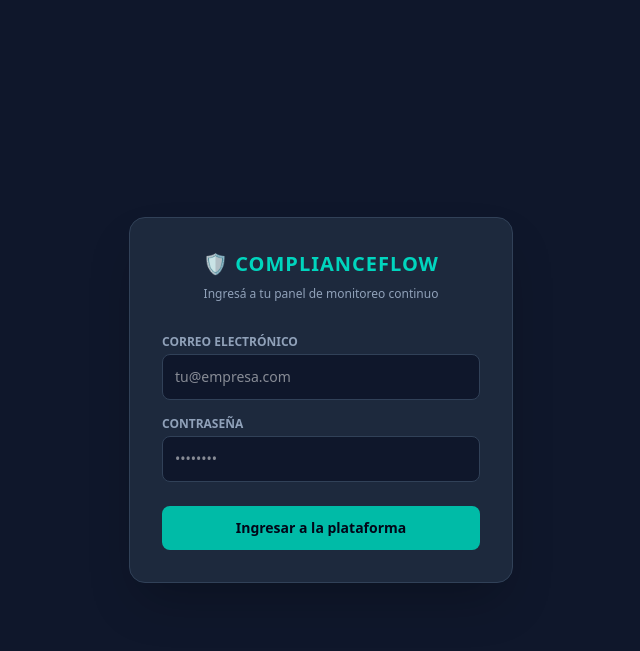
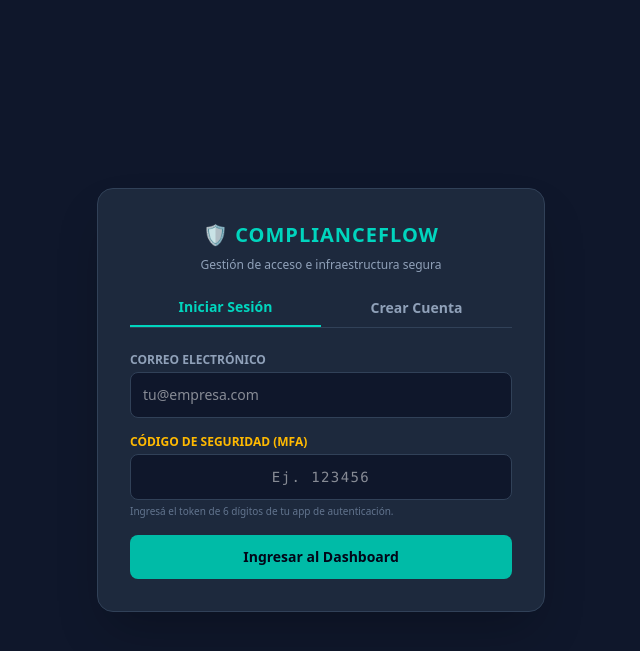
Before and after one commit to LeandroSchulze/ComplianceFlow, a FastAPI app: page /login in a window 1280 px wide. Shown: the top 651 px of the page, without its empty margins (319-959 px from the left). Run offline with FastAPI, Linux system fonts and the light colour scheme; parts of the project's set-up code (start-up, migrations or seed data) failed here and were passed over.

Commit message:
Update login.html

```diff
--- a/templates/login.html
+++ b/templates/login.html
@@ -3,69 +3,157 @@
 <head>
     <meta charset="UTF-8">
     <meta name="viewport" content="width=device-width, initial-scale=1.0">
-    <title>Iniciar Sesión | ComplianceFlow</title>
+    <title>Acceso | ComplianceFlow</title>
     <script src="https://cdn.jsdelivr.net/npm/@tailwindcss/browser@4"></script>
 </head>
 <body class="bg-slate-900 text-white font-sans flex items-center justify-center h-screen px-4">
 
-    <div class="bg-slate-800 p-8 rounded-2xl max-w-sm w-full shadow-2xl border border-slate-700">
-        <div class="text-center mb-8">
+    <div class="bg-slate-800 p-8 rounded-2xl max-w-md w-full shadow-2xl border border-slate-700">
+        <div class="text-center mb-6">
             <h1 class="text-xl font-bold tracking-wider text-teal-400">🛡️ COMPLIANCEFLOW</h1>
-            <p class="text-xs text-slate-400 mt-2">Ingresá a tu panel de monitoreo continuo</p>
+            <p class="text-xs text-slate-400 mt-2">Gestión de acceso e infraestructura segura</p>
+        </div>
+
+        <div class="flex border-b border-slate-700 mb-6 text-sm">
+            <button id="tabLogin" class="flex-1 pb-2 font-semibold text-teal-400 border-b-2 border-teal-400 focus:outline-none cursor-pointer" onclick="switchTab('login')">
+                Iniciar Sesión
+            </button>
+            <button id="tabRegister" class="flex-1 pb-2 font-semibold text-slate-400 focus:outline-none cursor-pointer" onclick="switchTab('register')">
+                Crear Cuenta
+            </button>
         </div>
 
         <form id="loginForm" class="space-y-4">
             <div>
                 <label class="block text-xs uppercase font-semibold text-slate-400 mb-1">Correo Electrónico</label>
-                <input type="email" id="email" required placeholder="tu@empresa.com" class="w-full bg-slate-900 border border-slate-700 rounded-lg p-3 text-white focus:outline-none focus:border-teal-400 text-sm">
+                <input type="email" id="loginEmail" required placeholder="tu@empresa.com" class="w-full bg-slate-900 border border-slate-700 rounded-lg p-3 text-white focus:outline-none focus:border-teal-400 text-sm">
             </div>
-
             <div>
-                <label class="block text-xs uppercase font-semibold text-slate-400 mb-1">Contraseña</label>
-                <input type="password" id="password" required placeholder="••••••••" class="w-full bg-slate-900 border border-slate-700 rounded-lg p-3 text-white focus:outline-none focus:border-teal-400 text-sm">
+                <label class="block text-xs uppercase font-semibold text-amber-400 mb-1">Código de Seguridad (MFA)</label>
+                <input type="text" id="loginMfa" required placeholder="Ej. 123456" class="w-full bg-slate-900 border border-slate-700 rounded-lg p-3 text-white focus:outline-none focus:border-teal-400 text-sm text-center font-mono tracking-widest">
+                <span class="text-[10px] text-slate-500 block mt-1">Ingresá el token de 6 dígitos de tu app de autenticación.</span>
             </div>
-
-            <div id="mfaField" class="hidden animate-fade-in">
-                <label class="block text-xs uppercase font-semibold text-amber-400 mb-1">Código de Seguridad (MFA)</label>
-                <input type="text" id="mfaToken" placeholder="Ej. 123456" class="w-full bg-slate-900 border border-amber-500 rounded-lg p-3 text-white focus:outline-none text-sm tracking-widest text-center font-mono">
-            </div>
-
-            <button type="submit" id="btnLogin" class="w-full bg-teal-500 hover:bg-teal-400 text-slate-950 font-bold p-3 rounded-lg transition duration-200 text-sm cursor-pointer mt-2">
-                Ingresar a la plataforma
+            <button type="submit" class="w-full bg-teal-500 hover:bg-teal-400 text-slate-950 font-bold p-3 rounded-lg transition duration-200 text-sm cursor-pointer font-semibold">
+                Ingresar al Dashboard
             </button>
         </form>
 
-        <p id="errorMsg" class="mt-4 text-xs text-center text-rose-400 font-medium hidden"></p>
+        <form id="registerForm" class="space-y-4 hidden">
+            <div>
+                <label class="block text-xs uppercase font-semibold text-slate-400 mb-1">Correo Electrónico</label>
+                <input type="email" id="regEmail" required placeholder="ceo@tuempresa.com" class="w-full bg-slate-900 border border-slate-700 rounded-lg p-3 text-white focus:outline-none focus:border-teal-400 text-sm">
+            </div>
+            <div>
+                <label class="block text-xs uppercase font-semibold text-slate-400 mb-1">Contraseña</label>
+                <input type="password" id="regPassword" required placeholder="••••••••" class="w-full bg-slate-900 border border-slate-700 rounded-lg p-3 text-white focus:outline-none focus:border-teal-400 text-sm">
+            </div>
+            <button type="submit" class="w-full bg-blue-500 hover:bg-blue-400 text-white font-bold p-3 rounded-lg transition duration-200 text-sm cursor-pointer font-semibold">
+                Registrar nueva cuenta
+            </button>
+        </form>
+
+        <div id="mfaSuccessBlock" class="mt-6 bg-slate-900 p-4 rounded-xl border border-emerald-500 hidden animate-fade-in">
+            <h4 class="text-xs font-bold text-emerald-400 uppercase tracking-wider mb-2">¡Registro Exitoso!</h4>
+            <p class="text-xs text-slate-300 mb-3">Escaneá o agregá esta clave en Google Authenticator / Authy para poder iniciar sesión:</p>
+            <div id="mfaKeyDisplay" class="bg-slate-950 p-3 rounded border border-slate-800 font-mono text-center text-sm text-amber-400 select-all tracking-wider"></div>
+            <button class="w-full mt-4 bg-slate-800 hover:bg-slate-700 text-xs text-slate-300 py-2 rounded-lg transition cursor-pointer" onclick="switchTab('login')">
+                ← Ir a iniciar sesión con mi código
+            </button>
+        </div>
+
+        <p id="feedbackMsg" class="mt-4 text-xs text-center font-medium hidden"></p>
     </div>
 
     <script>
+        // Alternar entre pestañas Login / Registro
+        function switchTab(type) {
+            const loginForm = document.getElementById('loginForm');
+            const registerForm = document.getElementById('registerForm');
+            const tabLogin = document.getElementById('tabLogin');
+            const tabRegister = document.getElementById('tabRegister');
+            const mfaBlock = document.getElementById('mfaSuccessBlock');
+            const feedback = document.getElementById('feedbackMsg');
+
+            feedback.classList.add('hidden');
+
+            if (type === 'login') {
+                loginForm.classList.remove('hidden');
+                registerForm.classList.add('hidden');
+                mfaBlock.classList.add('hidden');
+                tabLogin.className = "flex-1 pb-2 font-semibold text-teal-400 border-b-2 border-teal-400 focus:outline-none cursor-pointer";
+                tabRegister.className = "flex-1 pb-2 font-semibold text-slate-400 focus:outline-none cursor-pointer";
+            } else {
+                loginForm.classList.add('hidden');
+                registerForm.classList.remove('hidden');
+                tabLogin.className = "flex-1 pb-2 font-semibold text-slate-400 focus:outline-none cursor-pointer";
+                tabRegister.className = "flex-1 pb-2 font-semibold text-blue-400 border-b-2 border-blue-400 focus:outline-none cursor-pointer";
+            }
+        }
+
+        // Procesar Inicio de Sesión (Email + Código MFA)
         document.getElementById('loginForm').addEventListener('submit', async (e) => {
             e.preventDefault();
-            const email = document.getElementById('email').value;
-            const password = document.getElementById('password').value;
-            const errorMsg = document.getElementById('errorMsg');
+            const email = document.getElementById('loginEmail').value;
+            const token = document.getElementById('loginMfa').value;
+            const feedback = document.getElementById('feedbackMsg');
 
-            errorMsg.classList.add('hidden');
+            feedback.classList.add('hidden');
 
             try {
-                // Simulación de envío a tu API de autenticación
                 const response = await fetch('/api/auth/login', {
+                    method: 'POST',
+                    headers: { 'Content-Type': 'application/json' },
+                    body: JSON.stringify({ email: email, codigo_mfa: token })
+                });
+
+                if (response.ok) {
+                    window.location.href = "/dashboard";
+                } else {
+                    const err = await response.json();
+                    feedback.className = "mt-4 text-xs text-center text-rose-400";
+                    feedback.innerText = `❌ ${err.detail || 'Código o usuario incorrecto.'}`;
+                    feedback.classList.remove('hidden');
+                }
+            } catch (error) {
+                feedback.className = "mt-4 text-xs text-center text-rose-400";
+                feedback.innerText = "❌ Error al conectar con el backend.";
+                feedback.classList.remove('hidden');
+            }
+        });
+
+        // Procesar Registro (Email + Password)
+        document.getElementById('registerForm').addEventListener('submit', async (e) => {
+            e.preventDefault();
+            const email = document.getElementById('regEmail').value;
+            const password = document.getElementById('regPassword').value;
+            const feedback = document.getElementById('feedbackMsg');
+            const mfaBlock = document.getElementById('mfaSuccessBlock');
+            const mfaKey = document.getElementById('mfaKeyDisplay');
+
+            feedback.classList.add('hidden');
+
+            try {
+                const response = await fetch('/api/auth/register', {
                     method: 'POST',
                     headers: { 'Content-Type': 'application/json' },
                     body: JSON.stringify({ email: email, password: password })
                 });
 
                 if (response.ok) {
-                    // Si todo está ok, redirige directo al Dashboard divino
-                    window.location.href = "/dashboard";
+                    const data = await response.json();
+                    document.getElementById('registerForm').classList.add('hidden');
+                    mfaKey.innerText = data.mfa_secret;
+                    mfaBlock.classList.remove('hidden');
                 } else {
                     const err = await response.json();
-                    errorMsg.classList.remove('hidden');
-                    errorMsg.innerText = `❌ ${err.detail || 'Credenciales inválidas.'}`;
+                    feedback.className = "mt-4 text-xs text-center text-rose-400";
+                    feedback.innerText = `❌ ${err.detail || 'Error en el registro.'}`;
+                    feedback.classList.remove('hidden');
                 }
             } catch (error) {
-                errorMsg.classList.remove('hidden');
-                errorMsg.innerText = "❌ Error de conexión con el servidor.";
+                feedback.className = "mt-4 text-xs text-center text-rose-400";
+                feedback.innerText = "❌ Error de conexión.";
+                feedback.classList.remove('hidden');
             }
         });
     </script>
```
